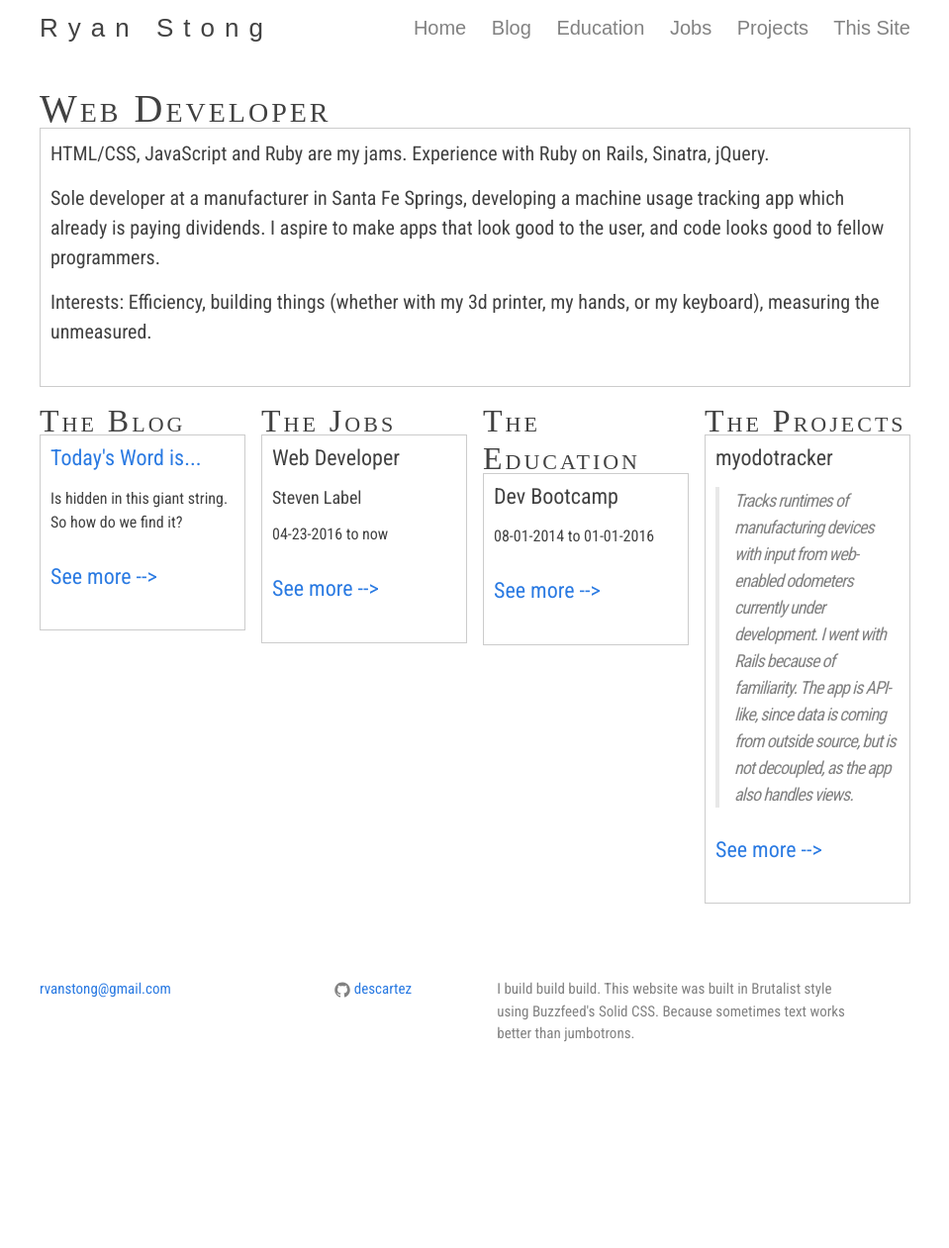
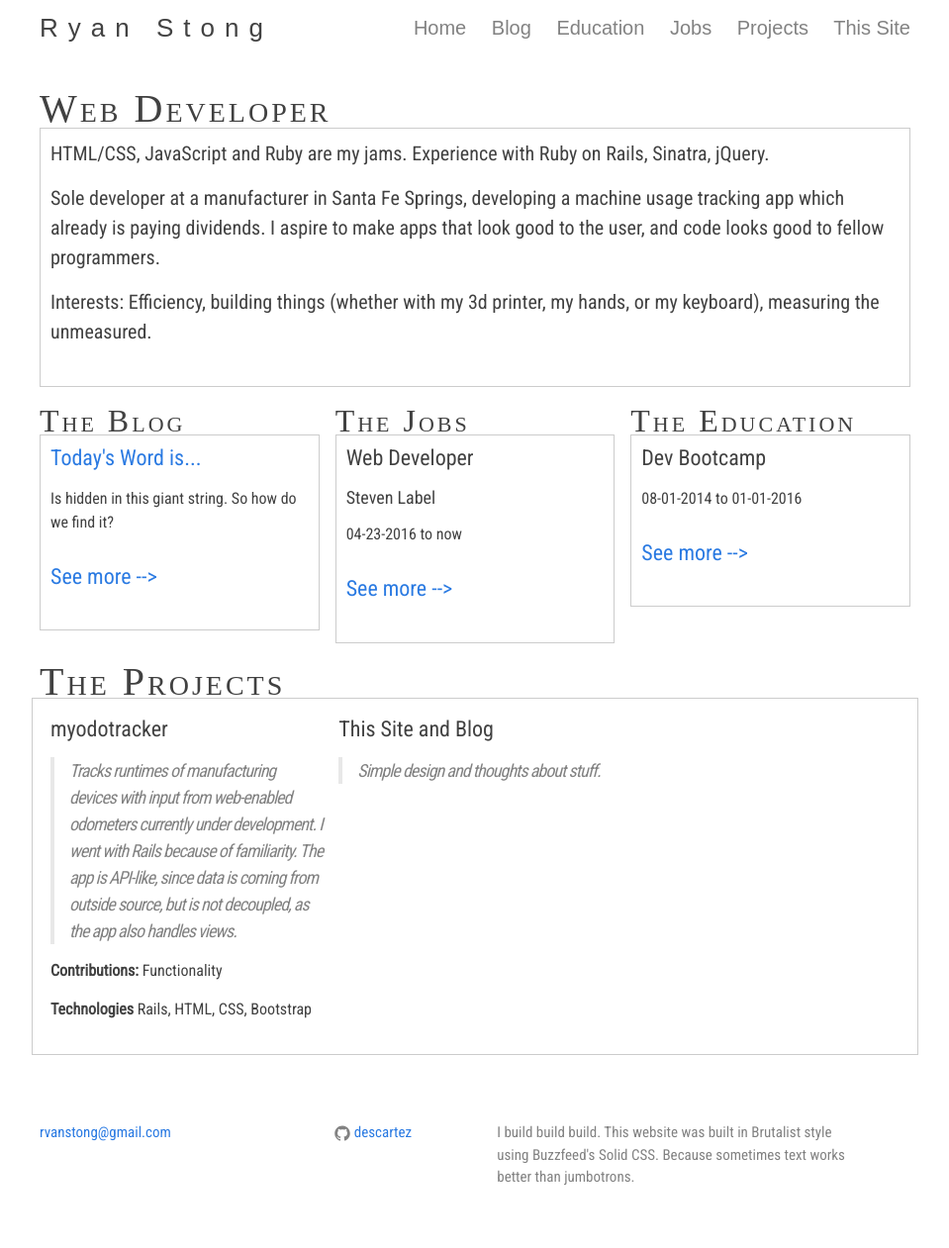
Before and after one commit to descartez/descartez.github.io, a Jekyll site: the page built from index.html, in a window 1280 px wide. Shown: the whole page at 99% size, without its empty margins (160-1119 px from the left). Built offline with Jekyll 4.4.1, drawn with Linux system fonts in a browser that asks for light colours; some web fonts are replaced; before the commit the page ends 1116 px from its top, so only the background shows below that.

Commit message:
makes projs on main page a sep row

```diff
--- a/index.html
+++ b/index.html
@@ -10,7 +10,7 @@ layout: default
       <p>Interests: Efficiency, building things (whether with my 3d printer, my hands, or my keyboard), measuring the unmeasured.</p>
     </li>
   </ul>
-  <div class="xs-block-grid-1 sm-block-grid-2 lg-block-grid-4">
+  <div class="xs-block-grid-1 sm-block-grid-2 lg-block-grid-3">
     <div class="block-grid__item">
       <h1 class="page-heading">The Blog</h1>
       <ul class="post-list xs-border">
@@ -65,23 +65,20 @@ layout: default
         </li>
       </ul>
     </div>
+  </div>
+  <h1 class="page-heading">The Projects</h1>
+  <div class="xs-block-grid-1 sm-block-grid-2 lg-block-grid-3">
+    <ul class="post-list xs-border">
+      {% for post in site.categories.proj %}
       <div class="block-grid__item">
-      <h1 class="page-heading">The Projects</h1>
-      <ul class="post-list xs-border">
-        {% for post in site.categories.proj limit:1%}
         <li>
           <h2>
             {{ post.title }}
           </h2>
-            {{ post.excerpt }}
+          {{ post.content | markdownify }}
         </li>
-          <li>
-            <h2>
-            <a href="/projs.html">See more --></a>
-            </h2>
-          </li>
+      </div>
       {% endfor %}
     </ul>
   </div>
 </div>
-</div>
```
Lines whose indentation alone changed are shown as unchanged.
